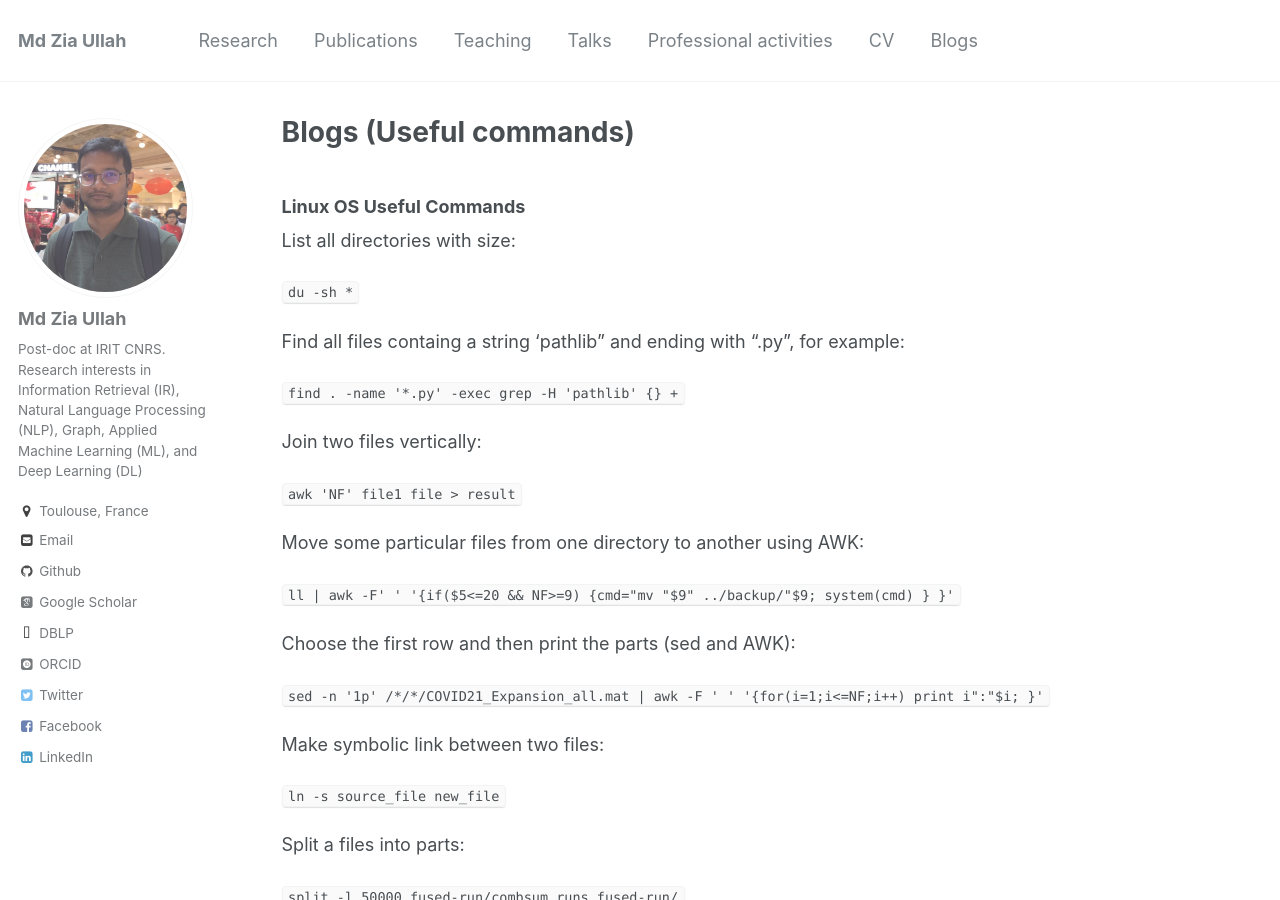
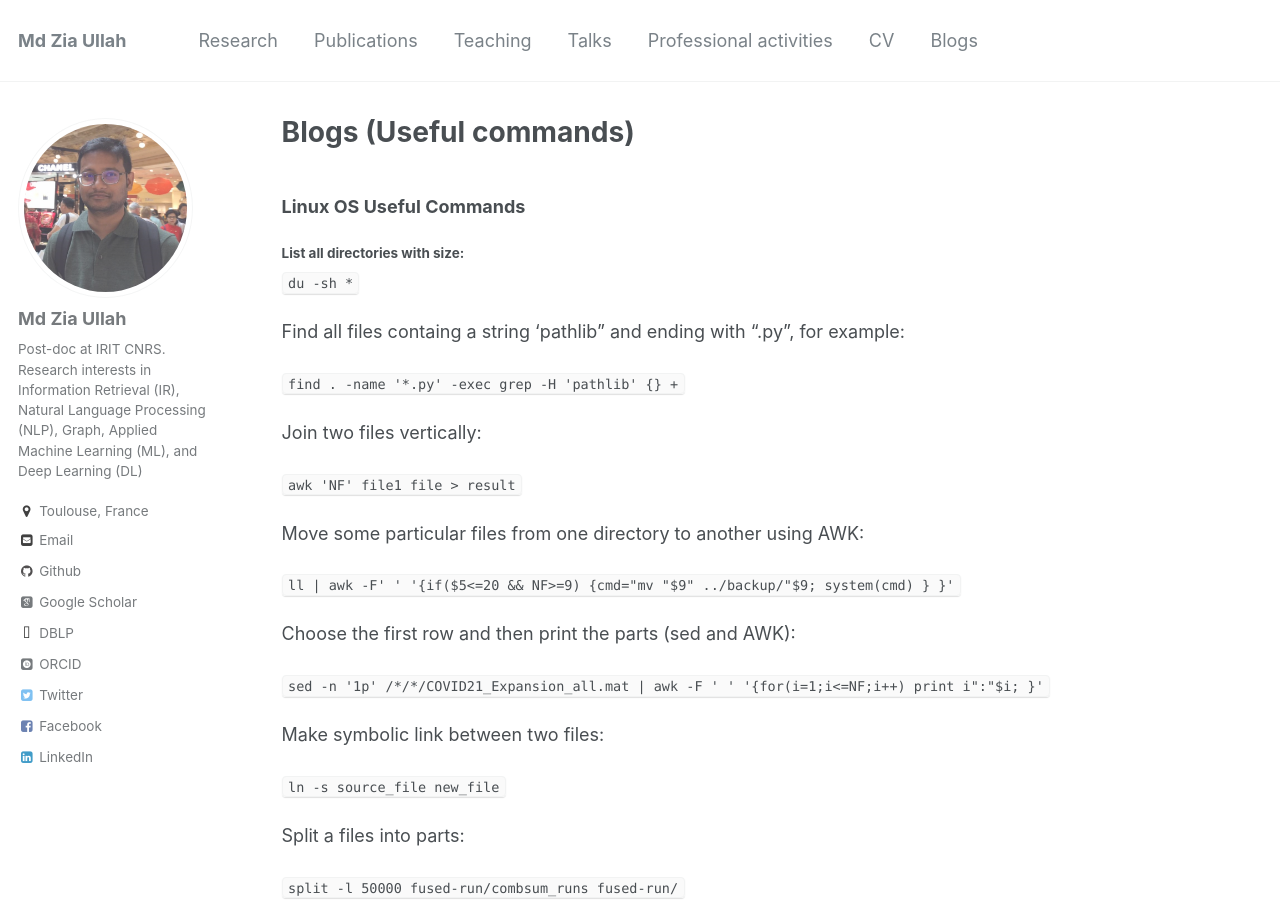
Before and after one commit to zuacubd/zuacubd.github.io, a Jekyll site: the page built from _pages/blogs.md, in a window 1280 px wide and 900 px high. Built offline with Jekyll 4.4.1, drawn with Linux system fonts in a browser that asks for light colours; some web fonts are replaced.

Commit message:
Update blogs.md

```diff
--- a/_pages/blogs.md
+++ b/_pages/blogs.md
@@ -7,7 +7,7 @@ published: true
 
 ### Linux OS Useful Commands
 
- List all directories with size:
+###### List all directories with size:
 
 `du -sh *`
 
```
